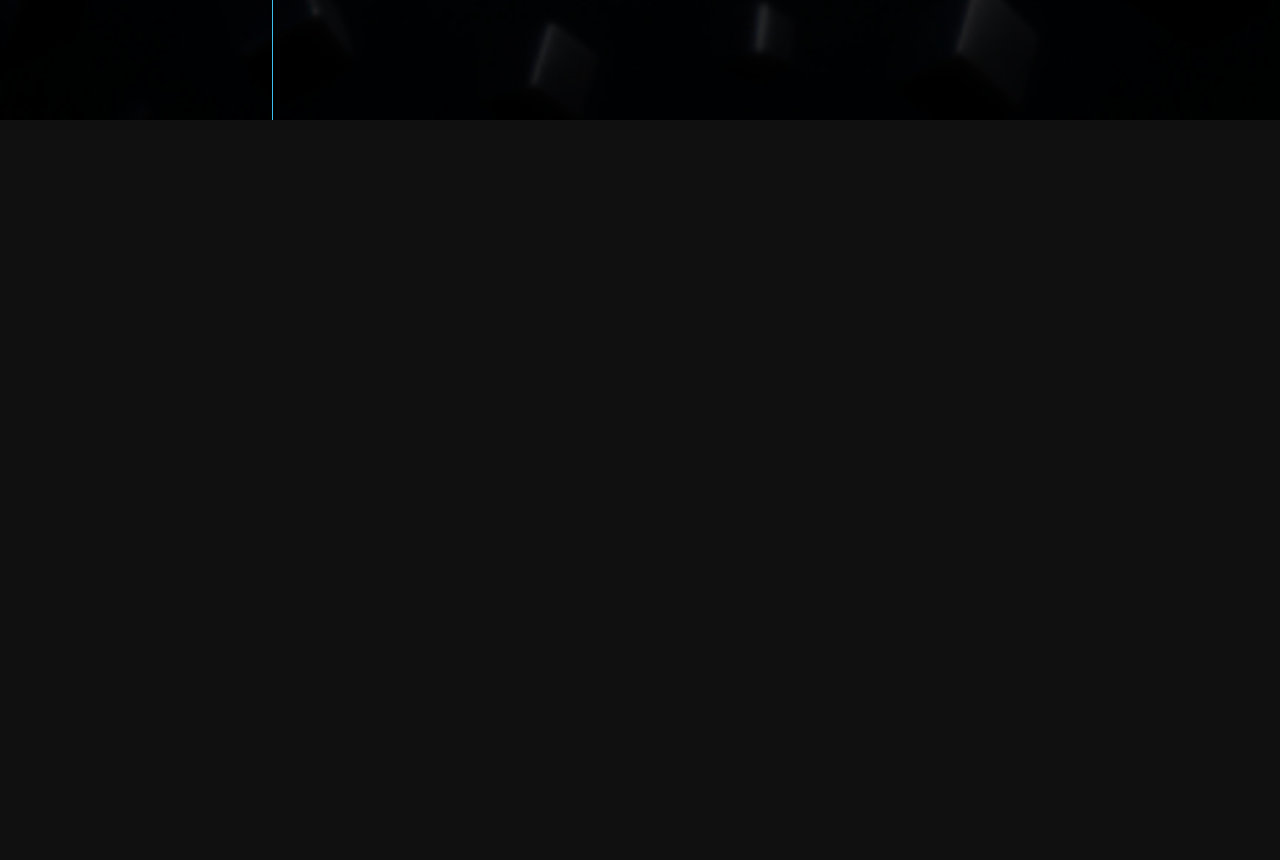
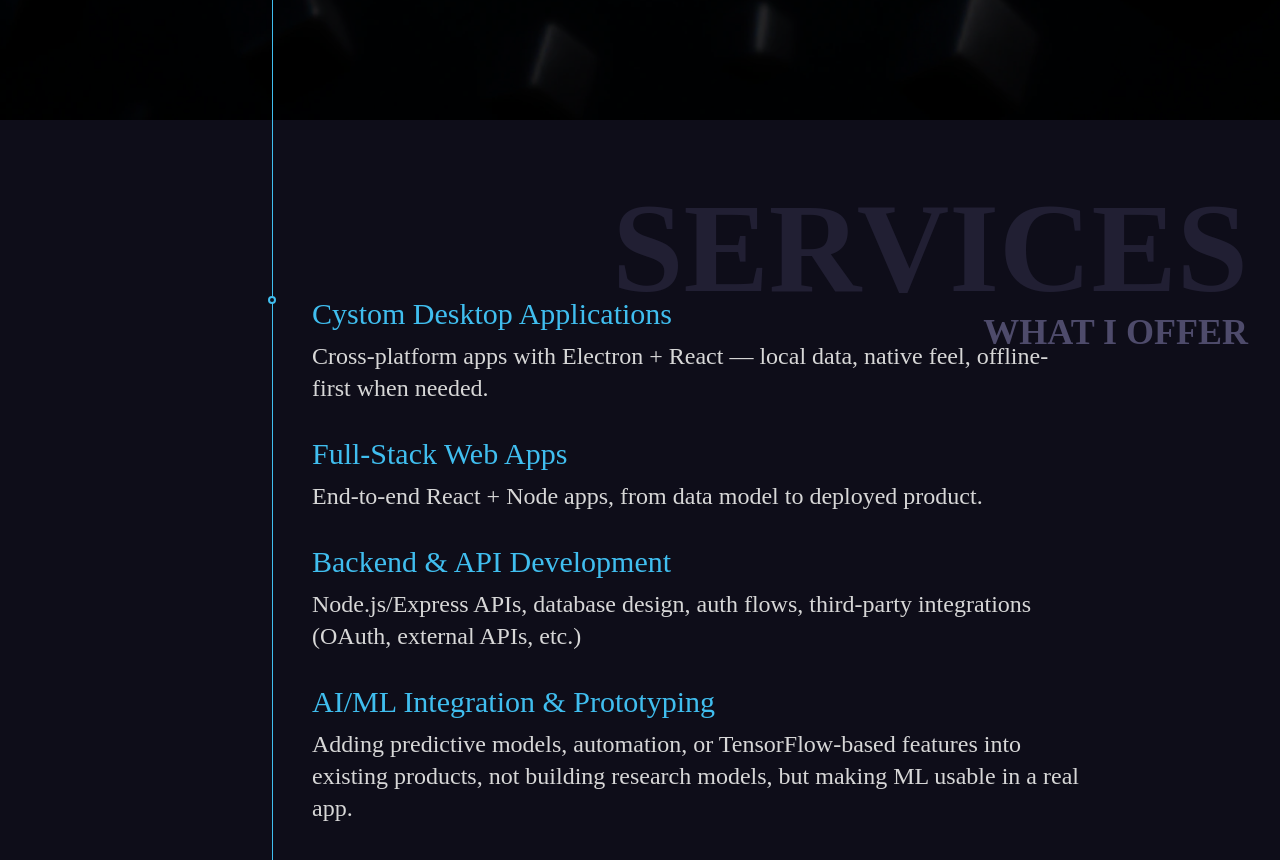
Before and after one commit to MxrQuane/portfolio, a React app: page / in a window 1280 px wide. Shown: the part 680-1540 px from the top of the page. Before the commit the page ends 800 px from the top, so only its background shows below. Built offline with nearby package versions, Linux system fonts and the light colour scheme; the HTML template or start-up script is replaced by a standard one; a web font is replaced by a local one.

Commit message:
services sec

```diff
--- a/src/components/home/Header.jsx
+++ b/src/components/home/Header.jsx
@@ -1,6 +1,6 @@
 
 const Header = () => {
-    const navLinks = ["home", "about", "skills", "projects", "contact"];
+    const navLinks = ["home", "services", "work", "about", "contact"];
     return (
         <div className="fixed top-0 left-0 right-0 flex items-center justify-start gap-12 p-4 z-100" >
             <div className="flex items-center gap-2 text-4xl" >
--- a/src/components/home/sections/Hero.jsx
+++ b/src/components/home/sections/Hero.jsx
@@ -1,4 +1,4 @@
-import Section from "../Section";
+import Section from "../utils/Section";
 import heroBg from "../../../assets/images/hero.webp";
 
 const Hero = () => {
--- /dev/null
+++ b/src/components/home/sections/Services.jsx
@@ -0,0 +1,42 @@
+import Section from '../utils/Section';
+
+const Services = () => {
+    const services = [
+        {
+            title: "Cystom Desktop Applications",
+            description: "Cross-platform apps with Electron + React — local data, native feel, offline-first when needed."
+        },
+        {
+            title: "Full-Stack Web Apps",
+            description: "End-to-end React + Node apps, from data model to deployed product."
+        },
+        {
+            title: "Backend & API Development",
+            description: "Node.js/Express APIs, database design, auth flows, third-party integrations (OAuth, external APIs, etc.)"
+        },
+        {
+            title: "AI/ML Integration & Prototyping",
+            description: "Adding predictive models, automation, or TensorFlow-based features into existing products, not building research models, but making ML usable in a real app."
+        }
+    ]
+    return (
+        <Section id="services">
+            <div className="absolute top-16 right-8 uppercase" >
+                <h1 className="text-9xl font-semibold text-muted" >Services</h1>
+                <h2 className="text-4xl font-semibold text-end text-secondary-muted" >what I offer</h2>
+            </div>
+            <div className="flex flex-col gap-8">
+                {services.map((service,index) => {
+                    return (
+                        <div key={index} className="flex flex-col gap-2 max-w-3xl">
+                            <h3 className="text-primary text-3xl" >{service.title}</h3>
+                            <p className="text-secondary-foreground text-2xl" >{service.description}</p>
+                        </div>
+                    )
+                })}
+            </div>
+        </Section>
+    );
+};
+
+export default Services;
--- a/src/index.css
+++ b/src/index.css
@@ -18,8 +18,11 @@
     --color-primary: #40BEEF;
     --color-primary-foreground: #E7E7E7;
 
-    --color-background: #101010;
+    --color-background: #0E0D19;
     --color-secondary-foreground: #D7D7D7;
+
+    --color-muted: #211f33;
+    --color-secondary-muted: #4e4b6b;
 
     --color-accent: #00ff7b;
     --color-accent-foreground: #001203;
--- a/src/pages/Home.jsx
+++ b/src/pages/Home.jsx
@@ -1,5 +1,6 @@
 import Header from "../components/home/Header";
 import Hero from "../components/home/sections/Hero";
+import Services from "../components/home/sections/Services";
 
 const Home = () => {
     return (
@@ -7,6 +8,7 @@ const Home = () => {
             <Header />
             <div>
                 <Hero />
+                <Services />
             </div>
         </div>
     );
```
Also changed, not shown: src/components/home/utils/Section.jsx (renamed from src/components/home/Section.jsx).
